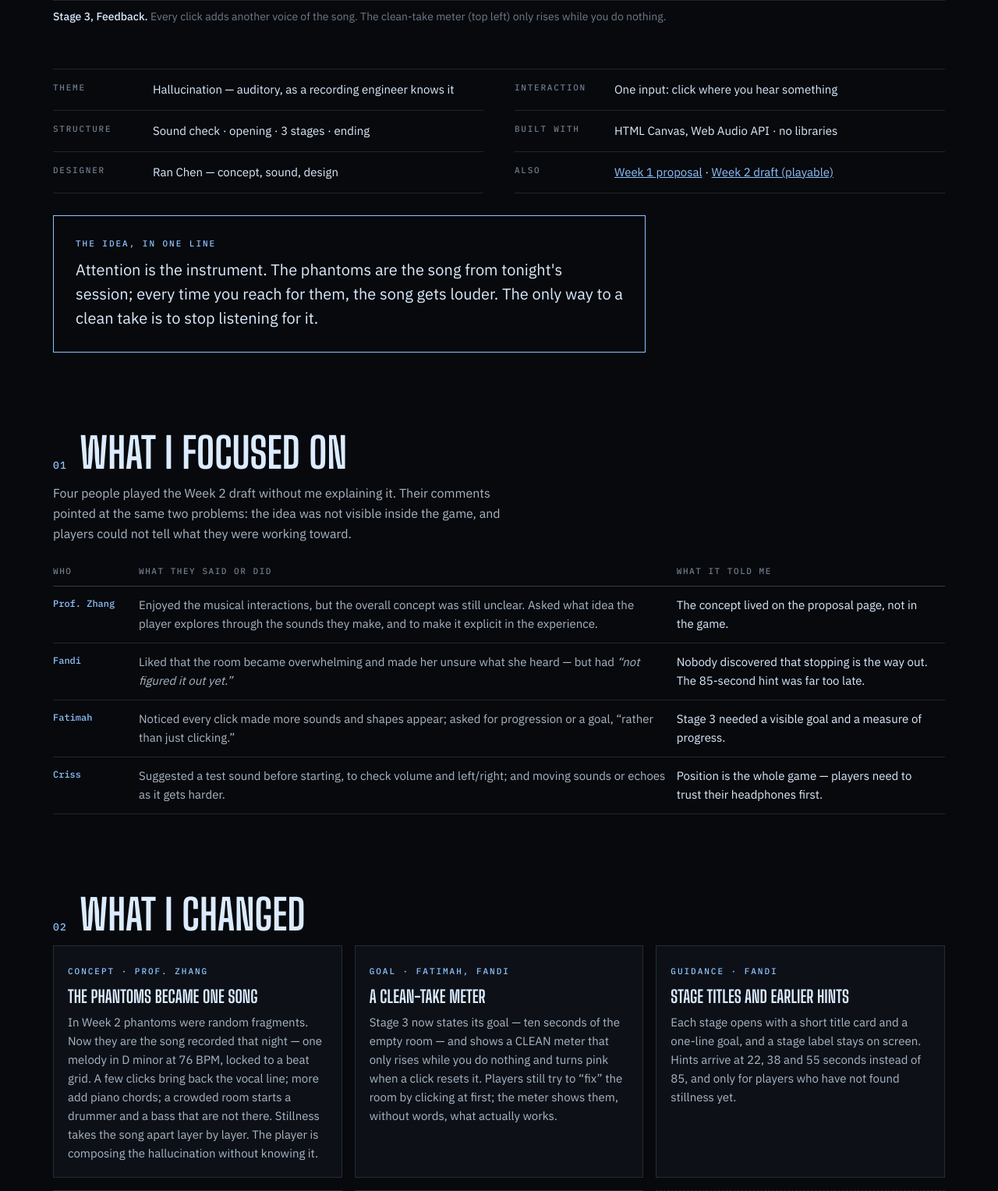
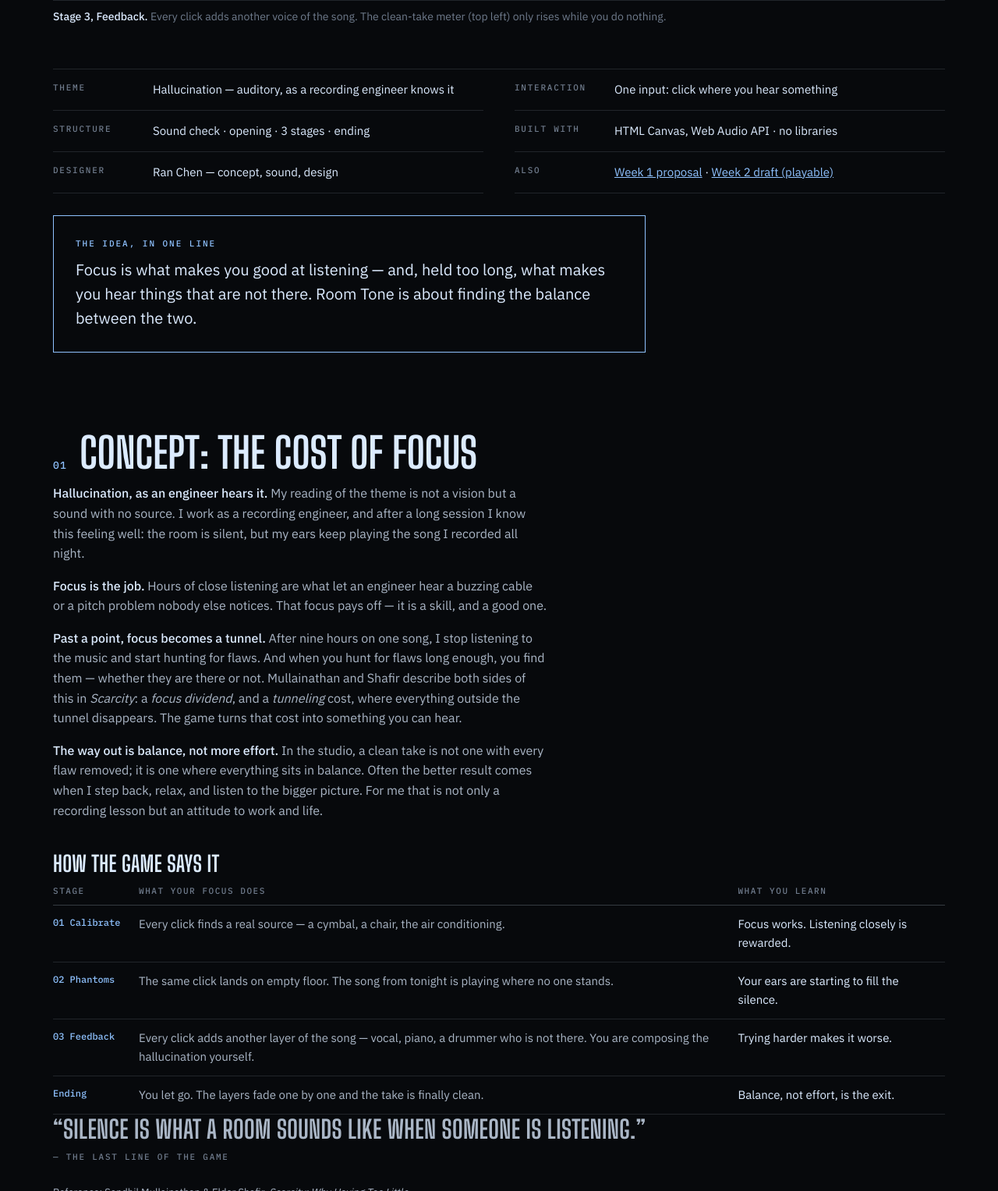
Before and after one commit to CheeseBK/ai-design-portfolio, a plain HTML site: page final.html in a window 1280 px wide. Shown: the part 1273-2800 px from the top of the page at 78% size. Drawn offline with Linux system fonts and the light colour scheme.

Commit message:
Room Tone: add concept section — the cost of focus
Co-Authored-By: Claude Opus 5.5 <noreply@anthropic.com>
Claude-Session: https://claude.ai/code/session_01FyiXC8wotdat9Je7a4PNyx

```diff
--- a/final.html
+++ b/final.html
@@ -31,7 +31,7 @@
       <p class="sub">A game about listening too hard. After nine hours recording one song, you have to record thirty seconds of an empty room — but your ears keep playing the song.</p>
       <div class="cta-row">
         <a class="play-cta" href="play.html"><span>Headphones on · 3–4 minutes · click or tap</span><b>Play Room Tone →</b></a>
-        <a class="text-link" href="#process">Read the process note ↓</a>
+        <a class="text-link" href="#concept">Concept &amp; process note ↓</a>
       </div>
     </section>
 
@@ -49,11 +49,37 @@
       <div><dt>Also</dt><dd><a href="game.html">Week 1 proposal</a> · <a href="play-w2.html">Week 2 draft (playable)</a></dd></div>
     </dl>
 
-    <div class="decision"><span class="label">The idea, in one line</span><p>Attention is the instrument. The phantoms are the song from tonight's session; every time you reach for them, the song gets louder. The only way to a clean take is to stop listening for it.</p></div>
+    <div class="decision"><span class="label">The idea, in one line</span><p>Focus is what makes you good at listening — and, held too long, what makes you hear things that are not there. Room Tone is about finding the balance between the two.</p></div>
+
+    <!-- CONCEPT -->
+    <section class="sec" id="concept">
+      <div class="sec-h"><span class="n">01</span><h2>Concept: the cost of focus</h2></div>
+      <div class="body">
+        <p><strong>Hallucination, as an engineer hears it.</strong> My reading of the theme is not a vision but a sound with no source. I work as a recording engineer, and after a long session I know this feeling well: the room is silent, but my ears keep playing the song I recorded all night.</p>
+        <p><strong>Focus is the job.</strong> Hours of close listening are what let an engineer hear a buzzing cable or a pitch problem nobody else notices. That focus pays off — it is a skill, and a good one.</p>
+        <p><strong>Past a point, focus becomes a tunnel.</strong> After nine hours on one song, I stop listening to the music and start hunting for flaws. And when you hunt for flaws long enough, you find them — whether they are there or not. Mullainathan and Shafir describe both sides of this in <i>Scarcity</i>: a <em>focus dividend</em>, and a <em>tunneling</em> cost, where everything outside the tunnel disappears. The game turns that cost into something you can hear.</p>
+        <p><strong>The way out is balance, not more effort.</strong> In the studio, a clean take is not one with every flaw removed; it is one where everything sits in balance. Often the better result comes when I step back, relax, and listen to the bigger picture. For me that is not only a recording lesson but an attitude to work and life.</p>
+      </div>
+
+      <h3>How the game says it</h3>
+      <div class="tablewrap">
+        <table class="ev fb">
+          <thead><tr><th>Stage</th><th>What your focus does</th><th>What you learn</th></tr></thead>
+          <tbody>
+            <tr><td>01 Calibrate</td><td>Every click finds a real source — a cymbal, a chair, the air conditioning.</td><td>Focus works. Listening closely is rewarded.</td></tr>
+            <tr><td>02 Phantoms</td><td>The same click lands on empty floor. The song from tonight is playing where no one stands.</td><td>Your ears are starting to fill the silence.</td></tr>
+            <tr><td>03 Feedback</td><td>Every click adds another layer of the song — vocal, piano, a drummer who is not there. You are composing the hallucination yourself.</td><td>Trying harder makes it worse.</td></tr>
+            <tr><td>Ending</td><td>You let go. The layers fade one by one and the take is finally clean.</td><td>Balance, not effort, is the exit.</td></tr>
+          </tbody>
+        </table>
+      </div>
+      <p class="quote">“Silence is what a room sounds like when someone is listening.” <span>— the last line of the game</span></p>
+      <p class="refnote">Reference: Sendhil Mullainathan &amp; Eldar Shafir, <i>Scarcity: Why Having Too Little Means So Much</i> (2013). Earlier thinking: <a href="game.html#concept">Week 1 proposal</a>.</p>
+    </section>
 
     <!-- PROCESS NOTE -->
     <section class="sec" id="process">
-      <div class="sec-h"><span class="n">01</span><h2>What I focused on</h2></div>
+      <div class="sec-h"><span class="n">02</span><h2>What I focused on</h2></div>
       <p>Four people played the Week 2 draft without me explaining it. Their comments pointed at the same two problems: the idea was not visible inside the game, and players could not tell what they were working toward.</p>
       <div class="tablewrap">
         <table class="ev fb">
@@ -69,7 +95,7 @@
     </section>
 
     <section class="sec" id="changes">
-      <div class="sec-h"><span class="n">02</span><h2>What I changed</h2></div>
+      <div class="sec-h"><span class="n">03</span><h2>What I changed</h2></div>
       <div class="changes">
         <div class="ch"><span class="label">Concept · Prof. Zhang</span><h4>The phantoms became one song</h4><p>In Week 2 phantoms were random fragments. Now they are the song recorded that night — one melody in D minor at 76 BPM, locked to a beat grid. A few clicks bring back the vocal line; more add piano chords; a crowded room starts a drummer and a bass that are not there. Stillness takes the song apart layer by layer. The player is composing the hallucination without knowing it.</p></div>
         <div class="ch"><span class="label">Goal · Fatimah, Fandi</span><h4>A clean-take meter</h4><p>Stage 3 now states its goal — ten seconds of the empty room — and shows a CLEAN meter that only rises while you do nothing and turns pink when a click resets it. Players still try to “fix” the room by clicking at first; the meter shows them, without words, what actually works.</p></div>
@@ -91,7 +117,7 @@
     </section>
 
     <section class="sec" id="ai">
-      <div class="sec-h"><span class="n">03</span><h2>AI tools &amp; my decisions</h2></div>
+      <div class="sec-h"><span class="n">04</span><h2>AI tools &amp; my decisions</h2></div>
       <div class="split">
         <div><span class="label">AI assistance · Claude</span>
           <ul>
@@ -102,7 +128,7 @@
         </div>
         <div><span class="label">My decisions</span>
           <ul>
-            <li>The concept: auditory hallucination from my own experience as a recording engineer — hearing voices in a noise floor after a long session.</li>
+            <li>The concept: auditory hallucination from my own experience as a recording engineer — and the idea that focus, held too long, turns from a skill into a tunnel.</li>
             <li>One input only, and inverting <i>Loneliness</i>: there attention erases others, here it creates them.</li>
             <li>Answering “make the concept clearer” with music, not more text: the phantoms became the session's song, and the player composes it by reaching for it.</li>
             <li>Keeping the exit undiscovered but visible: the goal is stated, the solution is not.</li>
--- a/game.css
+++ b/game.css
@@ -153,3 +153,8 @@ table.fb td:last-child { color: var(--ink); }
 .split ul { margin: 12px 0 0; padding-left: 18px; color: var(--ink-2); }
 .split li { margin: 0 0 10px; }
 .facts dd a { color: var(--accent); }
+.quote { font: 700 clamp(22px, 2.6vw, 32px)/1.2 var(--display); text-transform: uppercase; letter-spacing: .01em; color: var(--ink); max-width: 30ch; margin: 36px 0 0; }
+.quote span { display: block; margin-top: 8px; font: 500 11px/1.4 var(--mono); letter-spacing: .16em; color: var(--muted); }
+.refnote { font-size: 13px; color: var(--muted); margin-top: 24px; }
+.refnote a { color: var(--accent); }
+table.fb td:first-child { white-space: nowrap; }
```
